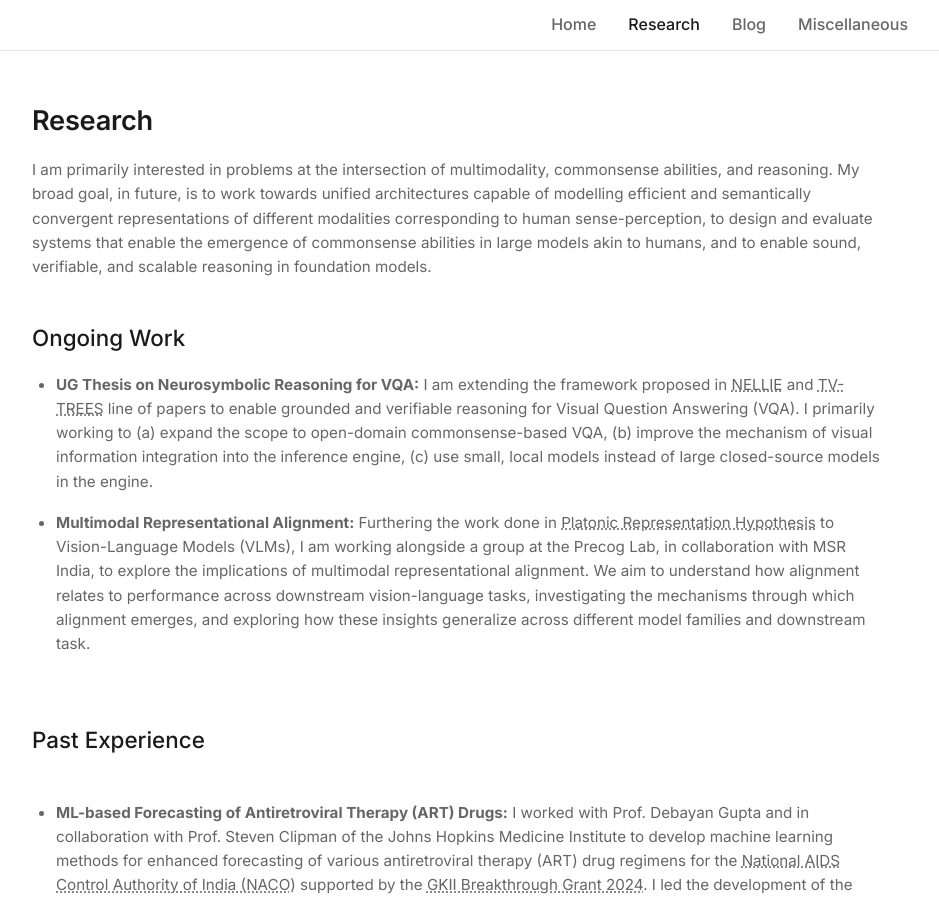
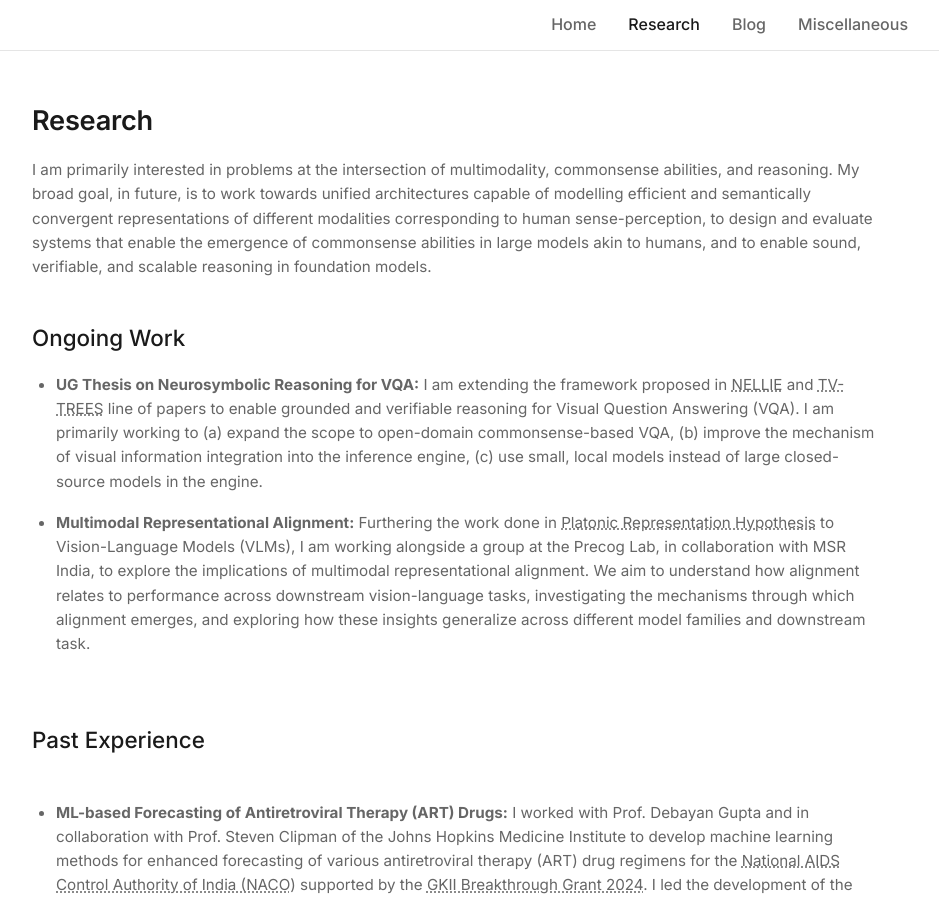
Before and after one commit to SwapnanilMukherjee/swapnanilmukherjee.github.io, a Jekyll site: the page built from _pages/research.md, in a window 1280 px wide and 900 px high. Shown: the whole window, without its empty margins (182-1121 px from the left). Built offline with Jekyll 4.4.1, drawn with Linux system fonts in a browser that asks for light colours.

Commit message:
minor  typo

```diff
--- a/_pages/research.md
+++ b/_pages/research.md
@@ -14,7 +14,7 @@ permalink: /research/
 <div class="section">
   <h2>Ongoing Work</h2>
   <ul class="research-list">
-    <li><p><b>UG Thesis on Neurosymbolic Reasoning for VQA:</b> I am extending the framework proposed in <a href="">NELLIE</a> and <a href="">TV-TREES</a> line of papers to enable grounded and verifiable reasoning for Visual Question Answering (VQA). I primarily working to (a) expand the scope to open-domain commonsense-based VQA, (b) improve the mechanism of visual information integration into the inference engine, (c) use small, local models instead of large closed-source models in the engine.</p></li>
+    <li><p><b>UG Thesis on Neurosymbolic Reasoning for VQA:</b> I am extending the framework proposed in <a href="">NELLIE</a> and <a href="">TV-TREES</a> line of papers to enable grounded and verifiable reasoning for Visual Question Answering (VQA). I am primarily working to (a) expand the scope to open-domain commonsense-based VQA, (b) improve the mechanism of visual information integration into the inference engine, (c) use small, local models instead of large closed-source models in the engine.</p></li>
     <li><p><b>Multimodal Representational Alignment:</b> Furthering the work done in <a href="https://arxiv.org/pdf/2405.07987" target="_blank">Platonic Representation Hypothesis</a> to Vision-Language Models (VLMs), I am working alongside a group at the Precog Lab, in collaboration with MSR India, to explore the implications of multimodal representational alignment. We aim to understand how alignment relates to performance across downstream vision-language tasks, investigating the mechanisms through which alignment emerges, and exploring how these insights generalize across different model families and downstream task. </p></li>
   </ul>
 </div>
```
